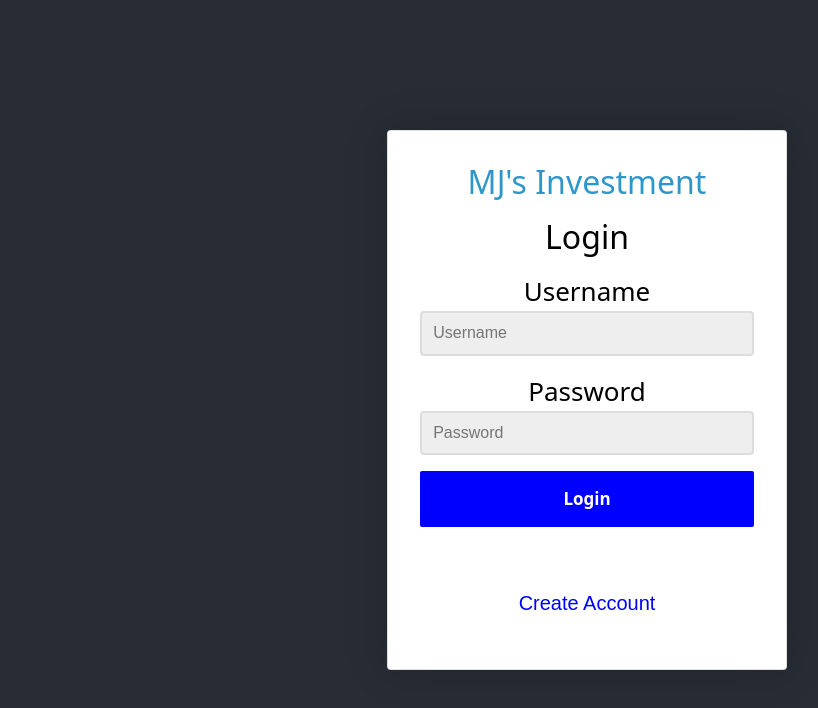
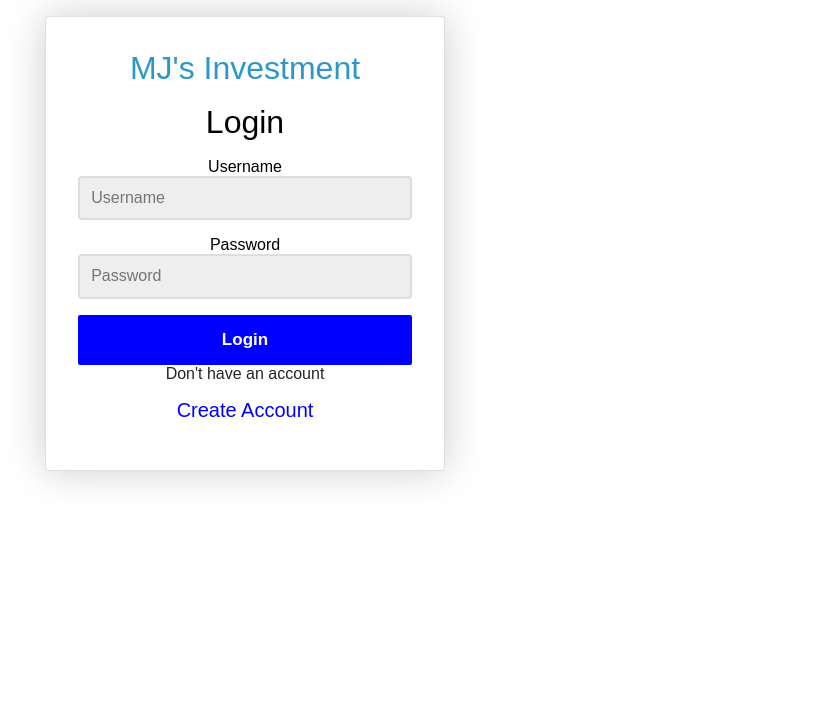
Before and after one commit to JasonC9/stockInvestment, a React (Create React App) app: page /login in a window 1280 px wide. Shown: the top 708 px of the page, without its empty margins (53-871 px from the left). Built offline with nearby package versions, Linux system fonts and the light colour scheme.

Commit message:
Fixed creditcard foreign key to user. It was the most tough one

```diff
--- a/src/App.tsx
+++ b/src/App.tsx
@@ -32,7 +32,7 @@ function App() {
 
   return (
     <div className="App">
-       <header className="App-header">
+
       <BrowserRouter>
         <Switch>
           <Route exact path="/login">
@@ -58,7 +58,7 @@ function App() {
           </Route>
         </Switch>
       </BrowserRouter>
-      </header>
+
     </div>
   );
 }
--- a/src/components/RegisterUser.tsx
+++ b/src/components/RegisterUser.tsx
@@ -28,10 +28,10 @@ function RegisterUser() {
         let user = {first_name: input.first_name, username: input.username, pass_word: input.pass_word, is_admin: 0 };
         console.log('user' + JSON.stringify(user));
 
-        let response = fetch("/user", {method:"POST", headers:{"Content-Type":"application/json"}, credentials:"include", body: JSON.stringify(user)})
-        .then(() => {
-            history.push('/creditCard');
-        });
+        fetch("/user", {method:"POST", headers:{"Content-Type":"application/json"}, credentials:"include", body: JSON.stringify(user)})
+        .then(response => response.text())
+        .then(id =>history.push(`/creditCard`)
+        );
     }
 
     return (
--- a/src/pages/CreditcardPage.tsx
+++ b/src/pages/CreditcardPage.tsx
@@ -1,6 +1,9 @@
+import { useParams } from 'react-router';
 import RegisterCreditCard from '../components/RegisterCreditCard';
 
 export default function CreditcardPage(){
+
+    // const id = useParams();
 
     return (
         <div>
--- a/src/pages/LoginPage.tsx
+++ b/src/pages/LoginPage.tsx
@@ -1,4 +1,5 @@
 import React from 'react';
+import { Col, Container, Row } from 'react-bootstrap';
 import { Link } from 'react-router-dom';
 import Login from '../components/Login';
 
@@ -6,9 +7,13 @@ export default function LoginPage(){
 
     return (
         <div>
-
-            <Login />
-
+           <Container>
+               <Row>
+                   <Col>
+                         <Login />
+                    </Col>
+                </Row>
+           </Container>
         </div>
     )
 }
--- a/src/types/CreditCard.type.tsx
+++ b/src/types/CreditCard.type.tsx
@@ -9,6 +9,6 @@ export default interface ICreditCardData {
     streetAddress: string,
     city: string,
     state: string,
-    zipCode: string
+    zipcode: string
 
 }
```
Also changed, not shown: src/components/RegisterCreditCard.tsx (+0 -9 lines).
